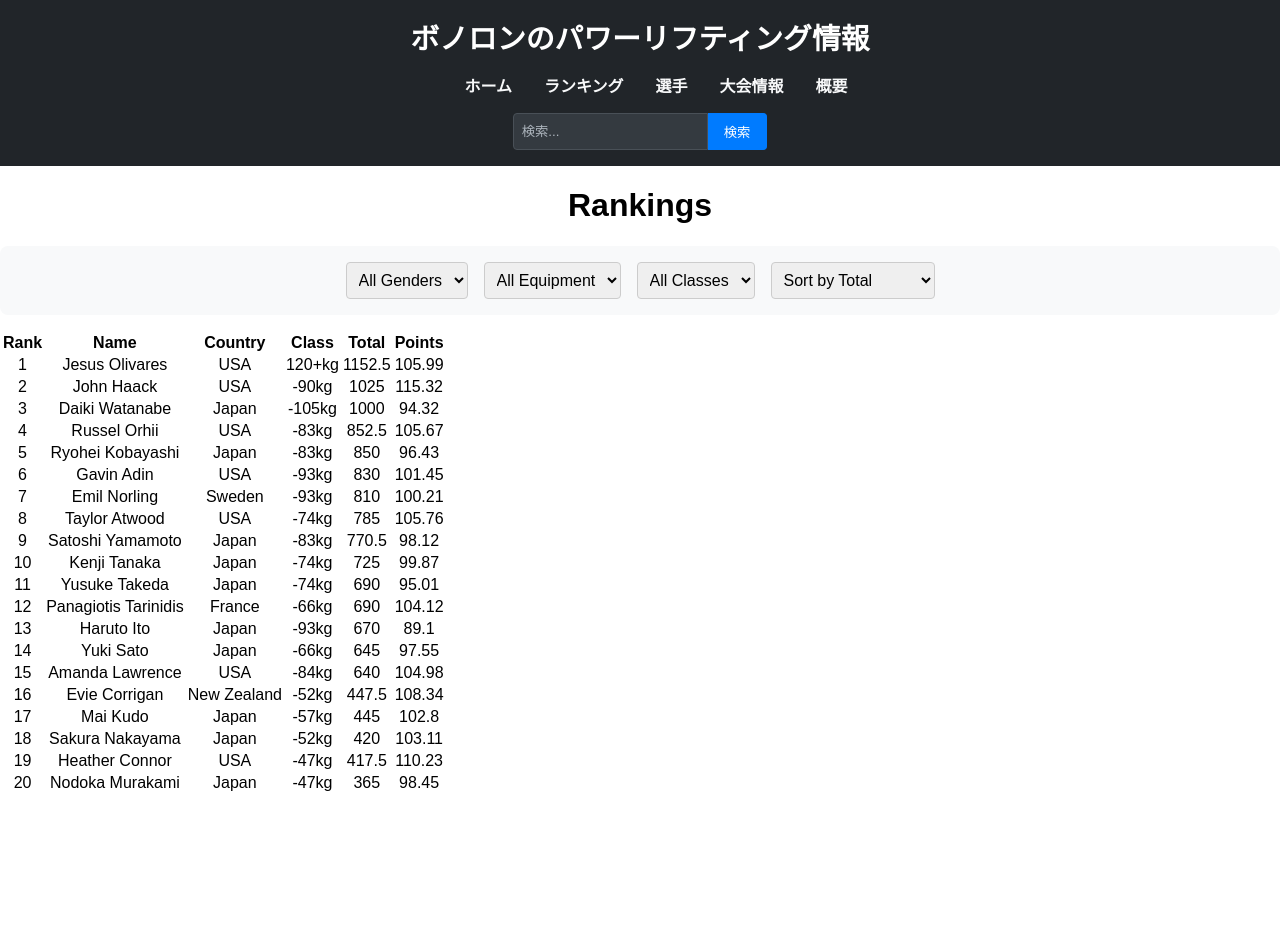
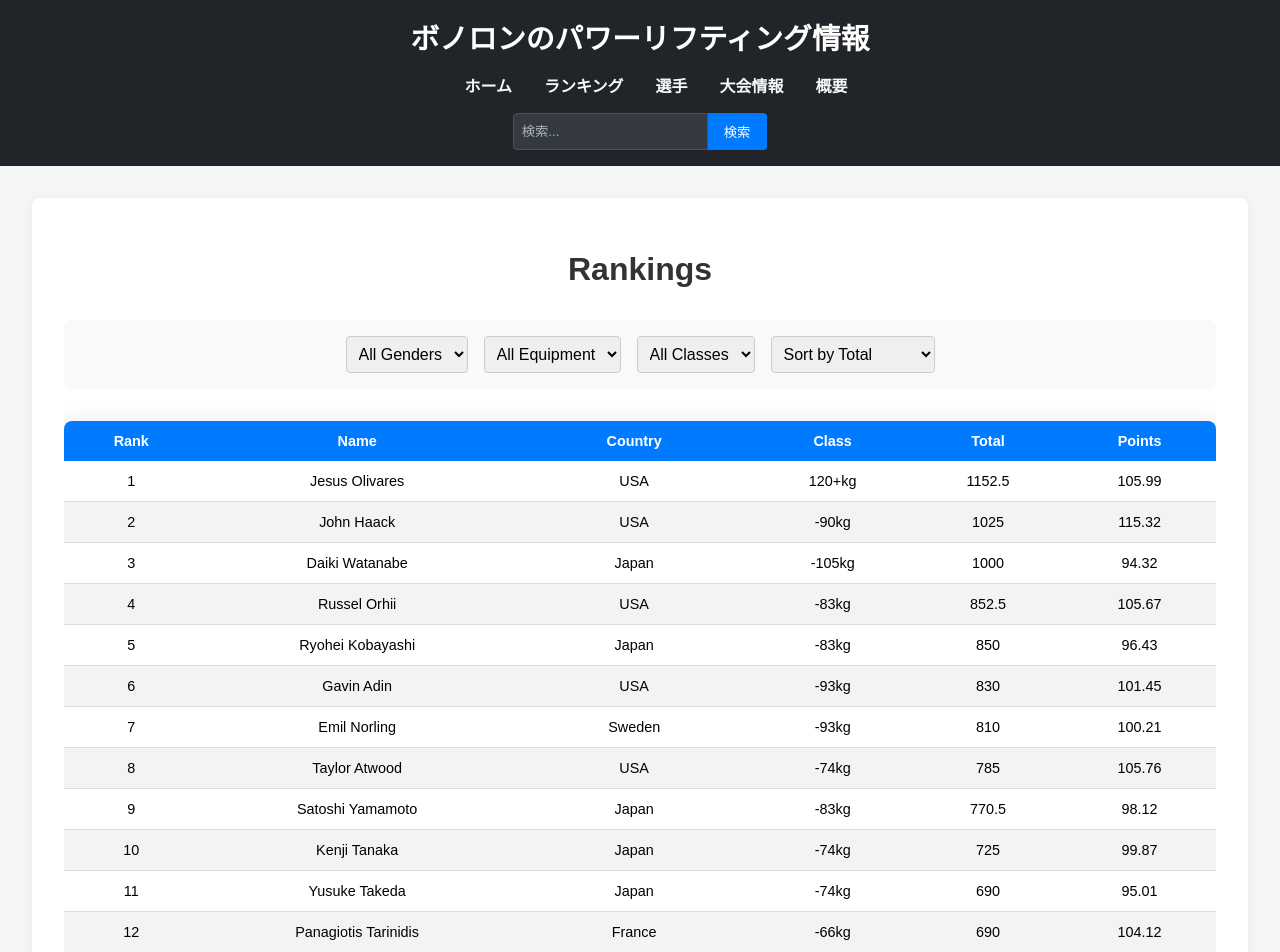
Before and after one commit to yamashijpn-cloud/Powerlifting_Media_Site, a React (Create React App) app: page /-powerlifting-info/rankings in a window 1280 px wide. Shown: the top 952 px of the page. Before the commit the page ends 800 px from the top, so only its background shows below. Built offline with nearby package versions, Linux system fonts and the light colour scheme.

Commit message:
"style-rankings-page"

```diff
--- /dev/null
+++ b/src/components/RankingsTable.css
@@ -0,0 +1,44 @@
+.rankings-table-container {
+  overflow-x: auto; /* Allows table to be scrolled horizontally on small screens */
+}
+
+.rankings-table {
+  width: 100%;
+  border-collapse: collapse;
+  margin: 1rem 0;
+  font-size: 0.9rem;
+  background-color: white;
+  border-radius: 8px;
+  box-shadow: 0 0 20px rgba(0, 0, 0, 0.1);
+  overflow: hidden;
+}
+
+.rankings-table thead tr {
+  background-color: #007bff;
+  color: #ffffff;
+  text-align: left;
+  font-weight: bold;
+}
+
+.rankings-table th,
+.rankings-table td {
+  padding: 12px 15px;
+  text-align: center;
+}
+
+.rankings-table tbody tr {
+  border-bottom: 1px solid #dddddd;
+}
+
+.rankings-table tbody tr:nth-of-type(even) {
+  background-color: #f3f3f3;
+}
+
+.rankings-table tbody tr:last-of-type {
+  border-bottom: 2px solid #007bff;
+}
+
+.rankings-table tbody tr:hover {
+  background-color: #f1f1f1;
+  cursor: pointer;
+}
--- a/src/components/RankingsTable.js
+++ b/src/components/RankingsTable.js
@@ -1,8 +1,10 @@
 import React from 'react';
+import './RankingsTable.css'; // Import the CSS file
 
 const RankingsTable = ({ lifters }) => {
   return (
-    <table>
+    <div className="rankings-table-container">
+      <table className="rankings-table">
         <thead>
           <tr>
             <th>Rank</th>
@@ -26,6 +28,7 @@ const RankingsTable = ({ lifters }) => {
           ))}
         </tbody>
       </table>
+    </div>
   );
 };
 
--- /dev/null
+++ b/src/pages/RankingsPage.css
@@ -0,0 +1,19 @@
+.rankings-page {
+  padding: 2rem;
+  background-color: #f4f7f6; /* Light gray background */
+}
+
+.rankings-container {
+  max-width: 1200px;
+  margin: 0 auto;
+  padding: 2rem;
+  background-color: #ffffff;
+  border-radius: 8px;
+  box-shadow: 0 0 15px rgba(0, 0, 0, 0.05);
+}
+
+.rankings-page h1 {
+  text-align: center;
+  margin-bottom: 2rem;
+  color: #333;
+}
--- a/src/pages/RankingsPage.js
+++ b/src/pages/RankingsPage.js
@@ -3,6 +3,7 @@ import rankingsData from '../data/mockRankings.json';
 import RankingsTable from '../components/RankingsTable';
 import FilterBar from '../components/FilterBar';
 import '../components/FilterBar.css';
+import './RankingsPage.css'; // Import the new CSS file
 
 const RankingsPage = () => {
   const [lifters, setLifters] = useState([]);
@@ -47,10 +48,12 @@ const RankingsPage = () => {
   }, [filters]);
 
   return (
-    <div>
-      <h1>Rankings</h1>
-      <FilterBar filters={filters} setFilters={setFilters} options={options} />
-      <RankingsTable lifters={lifters} />
+    <div className="rankings-page">
+      <div className="rankings-container">
+        <h1>Rankings</h1>
+        <FilterBar filters={filters} setFilters={setFilters} options={options} />
+        <RankingsTable lifters={lifters} />
+      </div>
     </div>
   );
 };
```
Lines whose indentation alone changed are shown as unchanged.
